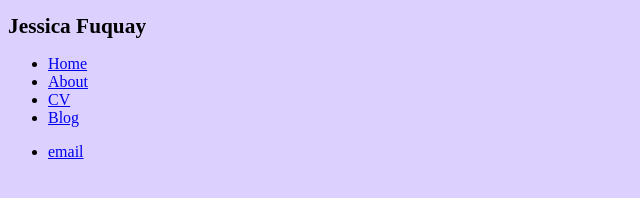
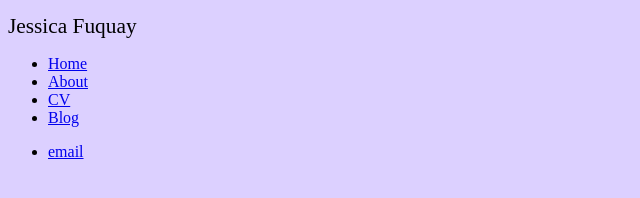
Before and after one commit to j-fuquay/j-fuquay.github.io, a plain HTML site: page index.html in a window 1280 px wide. Shown: the full height of the page, 0-640 px from the left. Drawn offline with Linux system fonts and the light colour scheme.

Commit message:
Update index.html

```diff
--- a/index.html
+++ b/index.html
@@ -9,7 +9,7 @@
 		<div class="container">
     		<div class="blurb">
 
-			<h1 style="color:black; font-size: 16pt; font-family: inconsolata;">
+			<h1 style="color:black; font-size: 16pt; font-weight: normal; font-family: inconsolata;">
         		Jessica Fuquay</h1>
 				<p></p>
     		</div><!-- /.blurb -->
```
